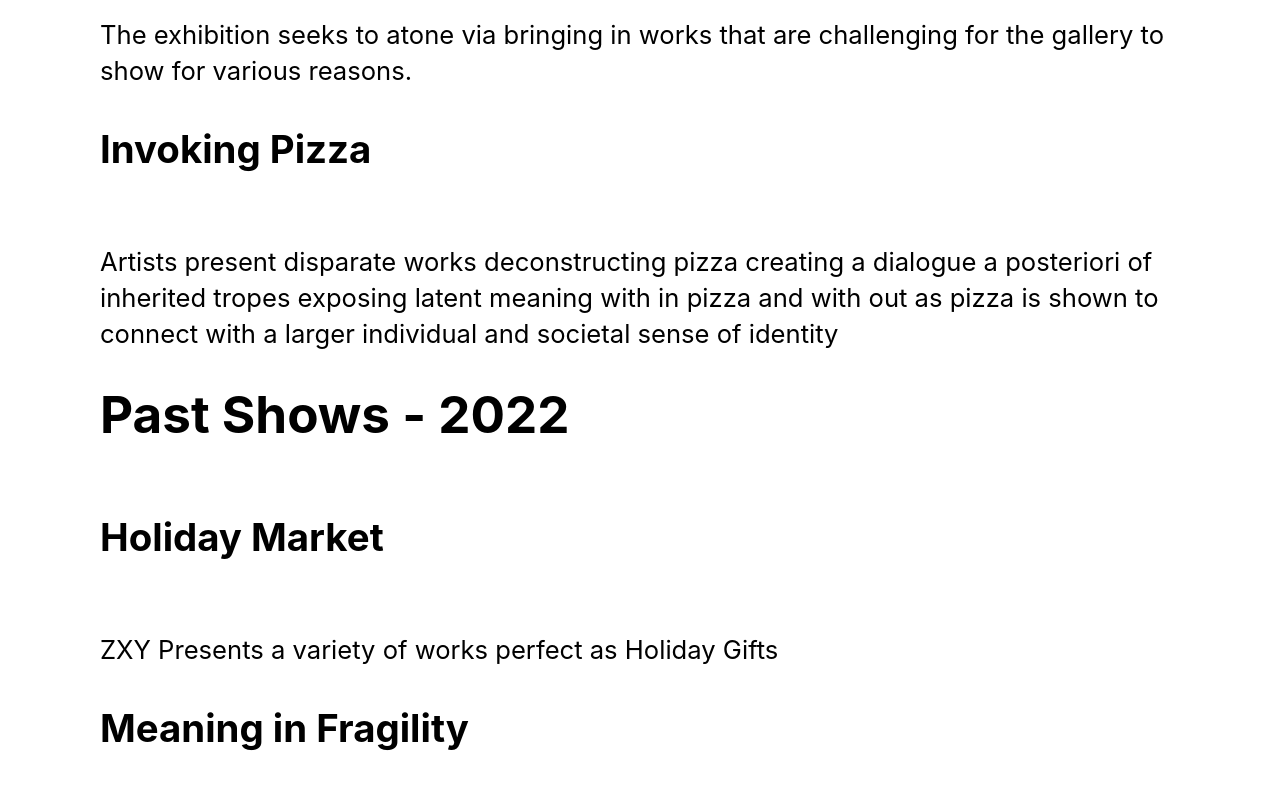
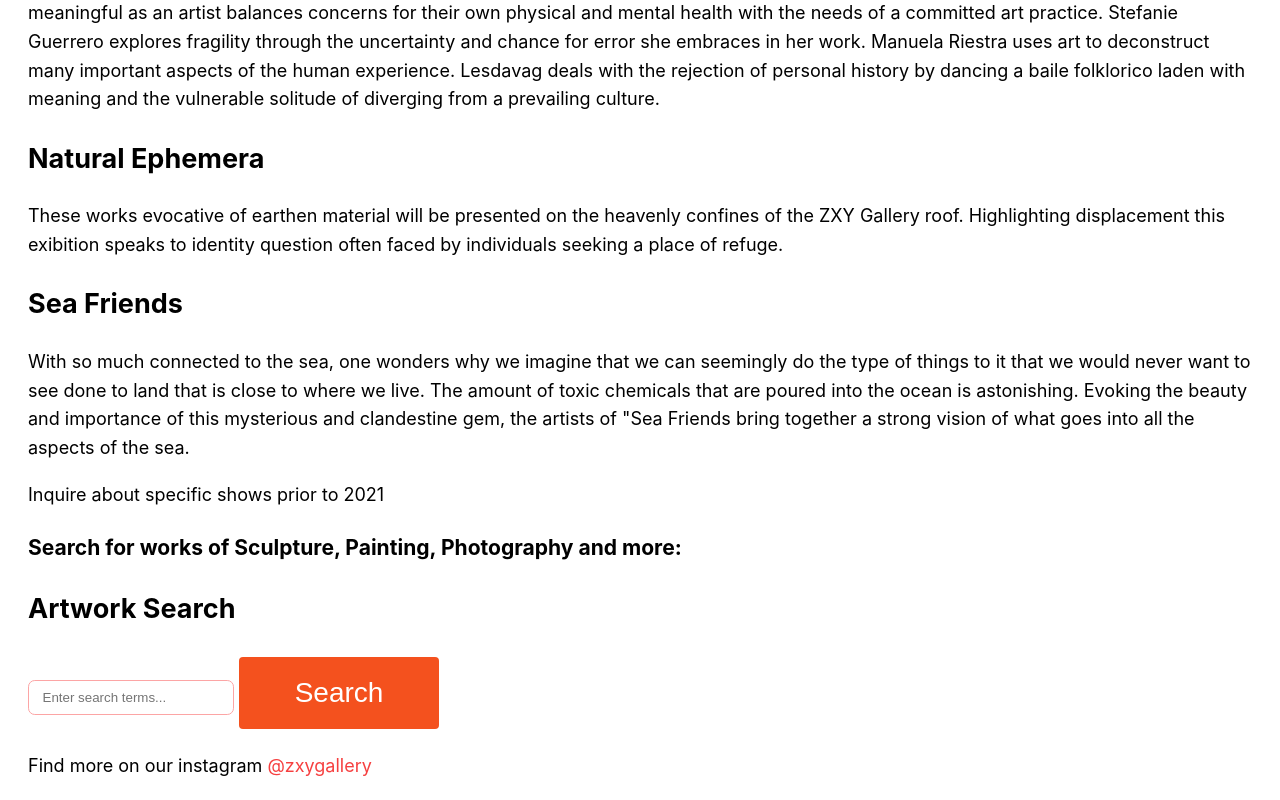
Before and after one commit to adamaslan/zxy3, a Next.js app: page /posts/pastshows in a window 1280 px wide. Shown: the part 1580-2380 px from the top of the page. Built offline with nearby package versions, Linux system fonts and the light colour scheme.

Commit message:
search-update3

```diff
--- a/components/ds-magic2.js
+++ b/components/ds-magic2.js
@@ -45,20 +45,24 @@ export default function ArtworkSearchTable() {
   return (
     <div className="p-4 max-w-4xl mx-auto">
       <div className="mb-6">
-        <h1 className="text-2xl font-bold text-gray-900 mb-4">Artwork Search</h1>
+        <h2 >Artwork Search</h2>
 
         <div className="flex gap-2 mb-4">
    <input
   type="text"
   value={searchQuery}
   onChange={(e) => setSearchQuery(e.target.value)}
+  onKeyDown={(e) => {
+    if (e.key === 'Enter') {
+      handleSearch();
+    }
+  }}
   placeholder="Enter search terms..."
-            className="flex-1 px-3 py-2 border border-gray-300 rounded-md focus:outline-none focus:ring-2 focus:ring-blue-500 focus:border-transparent"
+  className="search-input"
 />
-          <button
+            <button className="funbutton"
             onClick={handleSearch}
             disabled={loading}
-            className="px-6 py-2 bg-blue-600 text-white rounded-md hover:bg-blue-700 focus:outline-none focus:ring-2 focus:ring-blue-500 focus:ring-offset-2 disabled:opacity-50 disabled:cursor-not-allowed"
                     >
             {loading ? 'Searching...' : 'Search'}
           </button>
@@ -91,9 +95,9 @@ export default function ArtworkSearchTable() {
               <tr>
                 <th className="px-6 py-3 text-left text-xs font-medium text-gray-500 uppercase tracking-wider">Artist</th>
                 <th className="px-6 py-3 text-left text-xs font-medium text-gray-500 uppercase tracking-wider">Primary Medium</th>
-                <th className="px-6 py-3 text-left text-xs font-medium text-gray-500 uppercase tracking-wider">Secondary Medium</th>
-                <th className="px-6 py-3 text-left text-xs font-medium text-gray-500 uppercase tracking-wider">Price Range</th>
-                <th className="px-6 py-3 text-left text-xs font-medium text-gray-500 uppercase tracking-wider">ID</th>
+                <th className="px-6 py-3 text-left text-xs font-medium text-gray-500 uppercase tracking-wider ">Secondary Medium</th>
+                {/* <th className="px-6 py-3 text-left text-xs font-medium text-gray-500 uppercase tracking-wider">Price Range</th>
+                <th className="px-6 py-3 text-left text-xs font-medium text-gray-500 uppercase tracking-wider">ID</th> */}
               </tr>
             </thead>
             <tbody className="bg-white divide-y divide-gray-200">
@@ -102,8 +106,8 @@ export default function ArtworkSearchTable() {
                   <td className="px-6 py-4 whitespace-nowrap">{piece.artist}</td>
                   <td className="px-6 py-4 whitespace-nowrap">{piece.medium1}</td>
                   <td className="px-6 py-4 whitespace-nowrap">{piece.medium2 || '-'}</td>
-                  <td className="px-6 py-4 whitespace-nowrap">{piece.price_range}</td>
-                  <td className="px-6 py-4 whitespace-nowrap">{piece.id}</td>
+                  {/* <td className="px-6 py-4 whitespace-nowrap">{piece.price_range}</td>
+                  <td className="px-6 py-4 whitespace-nowrap">{piece.id}</td> */}
                 </tr>
               ))}
             </tbody>
--- a/pages/posts/pastshows.js
+++ b/pages/posts/pastshows.js
@@ -22,7 +22,7 @@ export default function PastShows1() {
             content="https://res.cloudinary.com/adamaslan/image/upload/v1666992137/ZXY%20/zxy-logo_cos9hl.jpg"
           />
         </Head>
-        <div className={styles.gridcontainer4}>
+
 
           <h1>Past Shows - 2024</h1>
 
@@ -107,7 +107,7 @@ export default function PastShows1() {
 
           <p>Inquire about specific shows prior to 2021</p>
 
-          <h2>Search for works of Sculpture, Painting, Photography and more:</h2>
+          <h3>Search for works of Sculpture, Painting, Photography and more:</h3>
           <ArtworkSearchTable />
 
 
@@ -120,7 +120,7 @@ export default function PastShows1() {
           <h2>
             <Link href="/">Back to home</Link>
           </h2>
-        </div>
+
       </Layout>
     </>
   );
--- a/styles/global.css
+++ b/styles/global.css
@@ -21,6 +21,19 @@ a:hover {
   text-decoration: underline;
 }
 
+.search-input {
+  flex: 1;
+  padding: 0.5rem 0.75rem;
+  border: 1px solid #fca5a5; /* red-300 */
+  border-radius: 0.375rem;
+  outline: none;
+}
+
+.search-input:focus {
+  outline: none;
+  box-shadow: 0 0 0 2px #3b82f6; /* blue-500 ring */
+  border-color: transparent;
+}
 /*img {*/
 /*  max-width: 100%;*/
 /*  display: block;*/
```
Also changed, not shown: 2 other files (tests, documents, lock files or other folders). Lines whose indentation alone changed are shown as unchanged.
